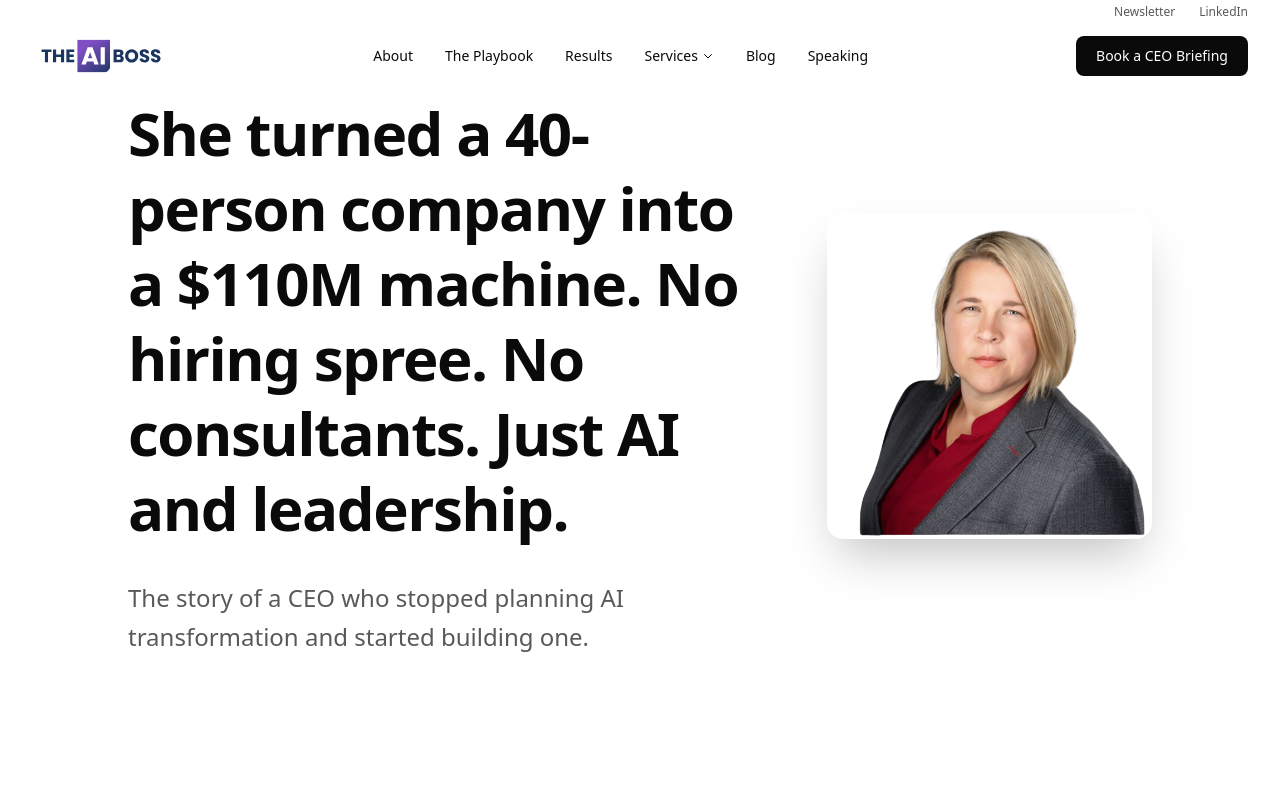
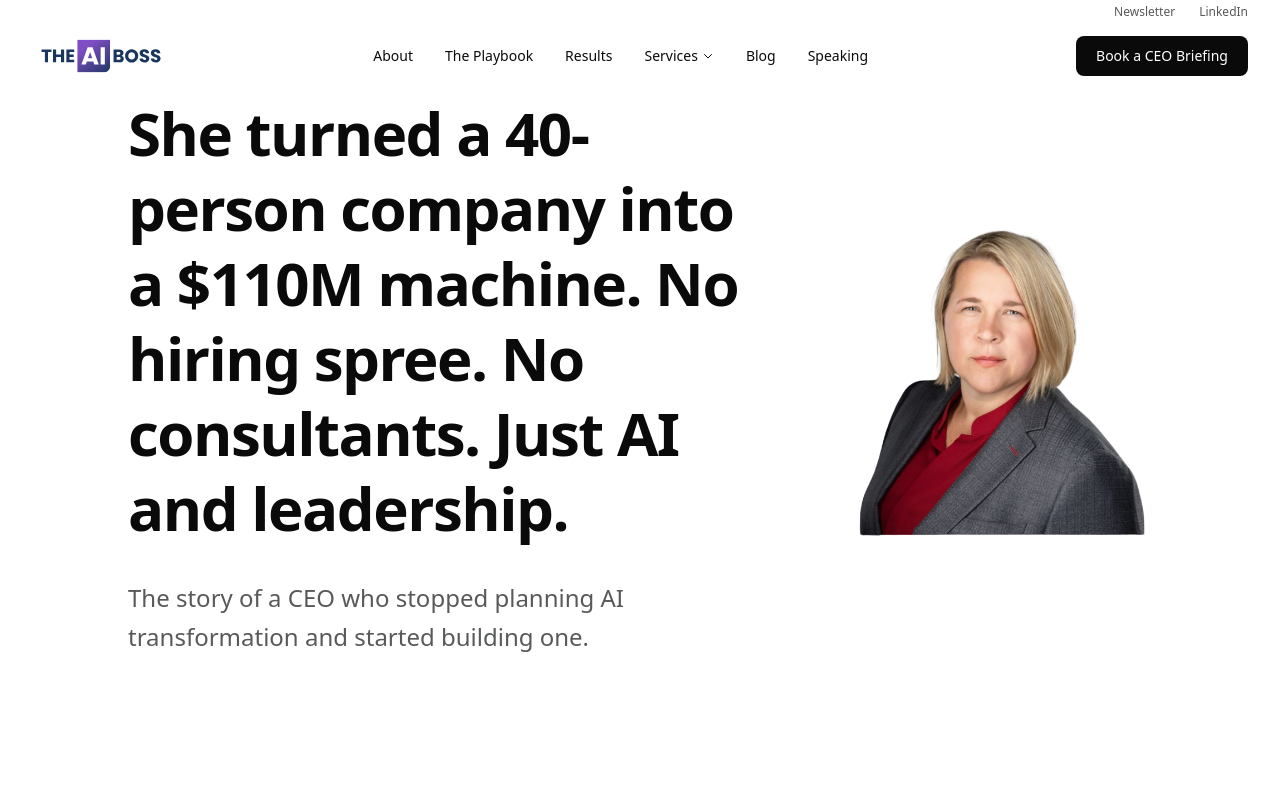
Before and after one commit to kanaekim/theaiboss-site, a Next.js app: page /about in a window 1280 px wide. Shown: the top 800 px of the page. Built offline with nearby package versions, Linux system fonts and the light colour scheme.

Commit message:
Update page.tsx

```diff
--- a/src/app/about/page.tsx
+++ b/src/app/about/page.tsx
@@ -31,7 +31,6 @@
               <img
                 src="/kathy_about.svg"
                 alt="Kathy Slowinski"
-                className="w-full rounded-2xl object-cover shadow-2xl"
               />
             </div>
           </div>
```
